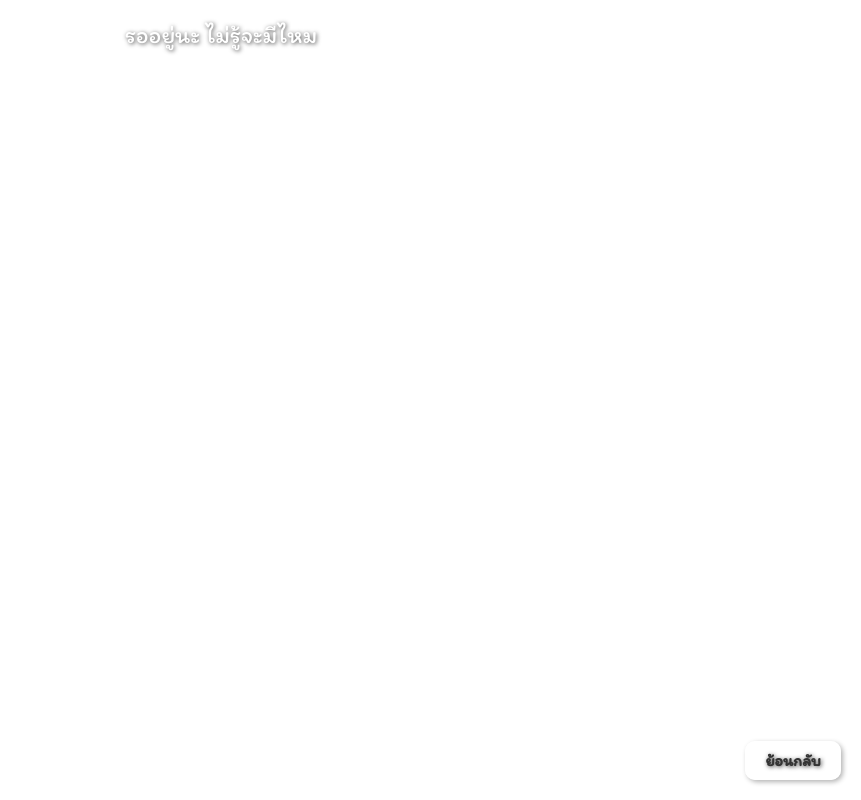
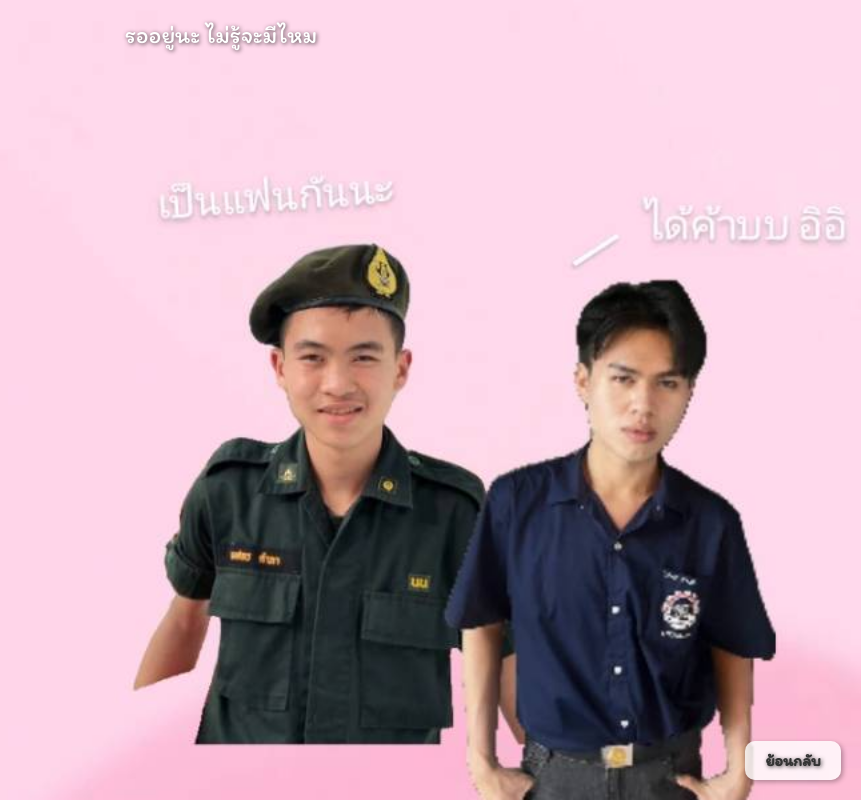
Before and after one commit to varintorn45/Love, a plain HTML site: page p3.html in a window 1280 px wide. Shown: the whole page, without its empty margins (419-1280 px from the left). Drawn offline with Linux system fonts and the light colour scheme.

Commit message:
Update p3.html

```diff
--- a/p3.html
+++ b/p3.html
@@ -11,7 +11,7 @@
       margin: 0;
       padding: 0;
       font-family: 'Itim', cursive;
-      background-image: url('photo/63153.jpg');
+      background-image: url('/63153.jpg');
       background-size: 100% auto;
       background-position: center top;
       background-repeat: no-repeat;
```
